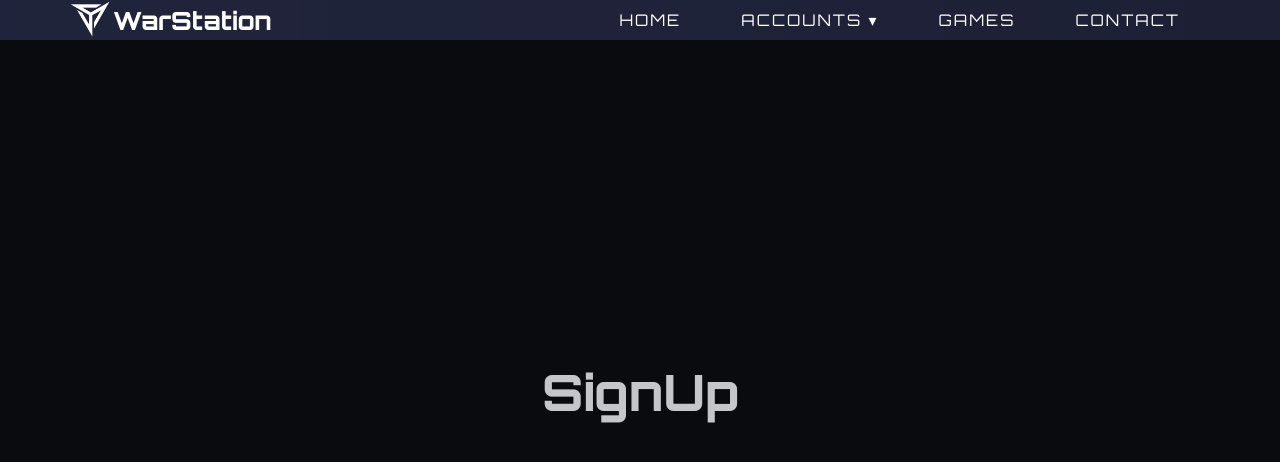
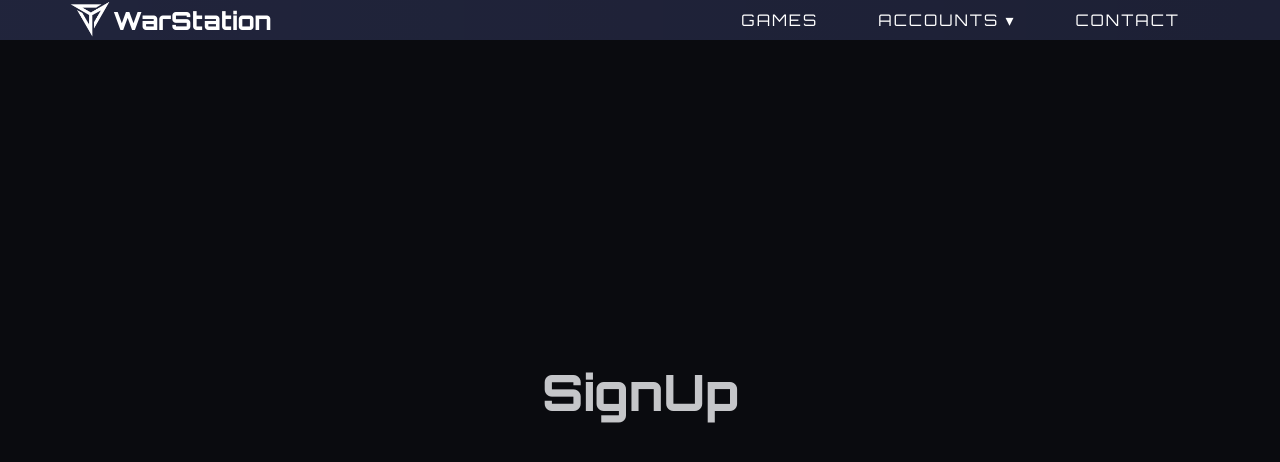
Before and after one commit to Raezard77/WarStation, a React (Vite) app: page /WarStation/signup in a window 1280 px wide. Shown: the top 462 px of the page. Built offline with nearby package versions, Linux system fonts and the light colour scheme.

Commit message:
update - home router is logo and brand

```diff
--- a/src/components/NavBar.jsx
+++ b/src/components/NavBar.jsx
@@ -4,12 +4,12 @@ import { Link } from "react-router-dom";
 const NavBar = ({ logo, brandName, pageLinks }) => {
     return (
         <nav>
-            <div id="nav-logo-container">
+            <Link to={`/${brandName}`} id="nav-logo-container">
                 <figure>
-                    <img src={logo} alt="WarStation Logo" />
+                    <img src={logo} alt={`${brandName} Logo`} />
                 </figure>
                 <h1>{brandName}</h1>
-            </div>
+            </Link>
 
             <div id="nav-mobile">
                 <a id="burger-menu" data-href="#">
@@ -51,15 +51,9 @@ const NavBar = ({ logo, brandName, pageLinks }) => {
                     } else {
                         return (
                             <li key={index}>
-                                {link === "Home" ? (
-                                    <Link to={`/${brandName}`}>{link}</Link>
-                                ) : (
-                                    <Link
-                                        to={link.toString().split(" ").join("")}
-                                    >
-                                        {link}
-                                    </Link>
-                                )}
+                                <Link to={link.toString().split(" ").join("")}>
+                                    {link}
+                                </Link>
                             </li>
                         );
                     }
--- a/src/data/site-content.js
+++ b/src/data/site-content.js
@@ -1,7 +1,6 @@
 export const brandName = "WarStation";
 export const pageLinks = [
-    "Home",
+    "Games",
     { Accounts: ["Log In", "Sign Up"] },
-    "Games",
     "Contact",
 ];
--- a/src/styles/components/_navbar.scss
+++ b/src/styles/components/_navbar.scss
@@ -17,9 +17,11 @@ nav {
 
 // ------------------------------2------------------------------
 #nav-logo-container {
+    all:unset;
     height: 100%;
     @include flex-position;
     margin-left: var(--nav-inner-margin);
+    cursor: pointer;
 
     figure {
         width: var(--nav-logo-width);
@@ -43,14 +45,13 @@ nav {
 
     li.dropdown-container {
         position: relative;
-        @include flex-position($dir: column, $x:space-around);
+        @include flex-position($dir: column, $x: space-around);
     }
 
     .dropdown-menu {
-
-        @include flex-position($dir: column, $x:space-between);
+        @include flex-position($dir: column, $x: space-between);
         display: none;
-        top:$nav-height;
+        top: $nav-height;
         position: absolute;
         margin-right: 0;
         z-index: 1;
@@ -88,7 +89,6 @@ nav {
     font-size: var(--nav--font-size);
 
     &::before {
-
         height: 2px;
         content: "";
 
@@ -108,13 +108,12 @@ nav {
 
 // ------------------------------6------------------------------
 #nav-mobile {
-
     display: none;
 
     margin-right: var(--nav-inner-margin);
 
     #burger-menu {
-        @include flex-position($dir:column);
+        @include flex-position($dir: column);
 
         span {
             // ---
@@ -174,12 +173,19 @@ nav {
         width: 50vw;
         background: var(--secondary-color)
             linear-gradient(to right, rgba(0, 0, 0, 0.1), rgba(0, 0, 0, 0.5));
-        @include flex-position($dir:column, $x:space-around);
+        @include flex-position($dir: column, $x: space-around);
         transition: all $transition-duration ease-in-out;
 
         &.shown {
             right: 0;
         }
+
+        // .dropdown-menu {
+        //     position: relative;
+        //     height: 5vh;
+        //     border: 1px solid var(--accent-color);
+        //     background-color: var(--black-color);
+        // }
     }
 }
 
```
